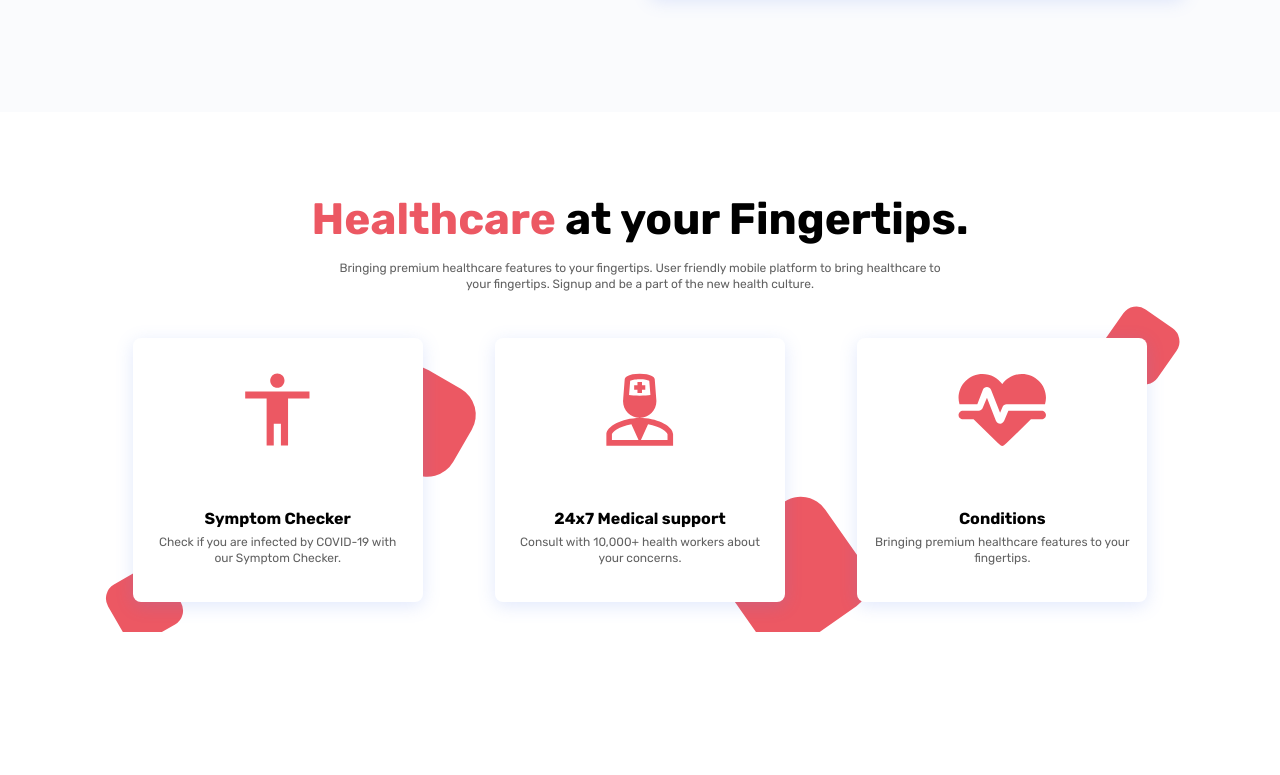
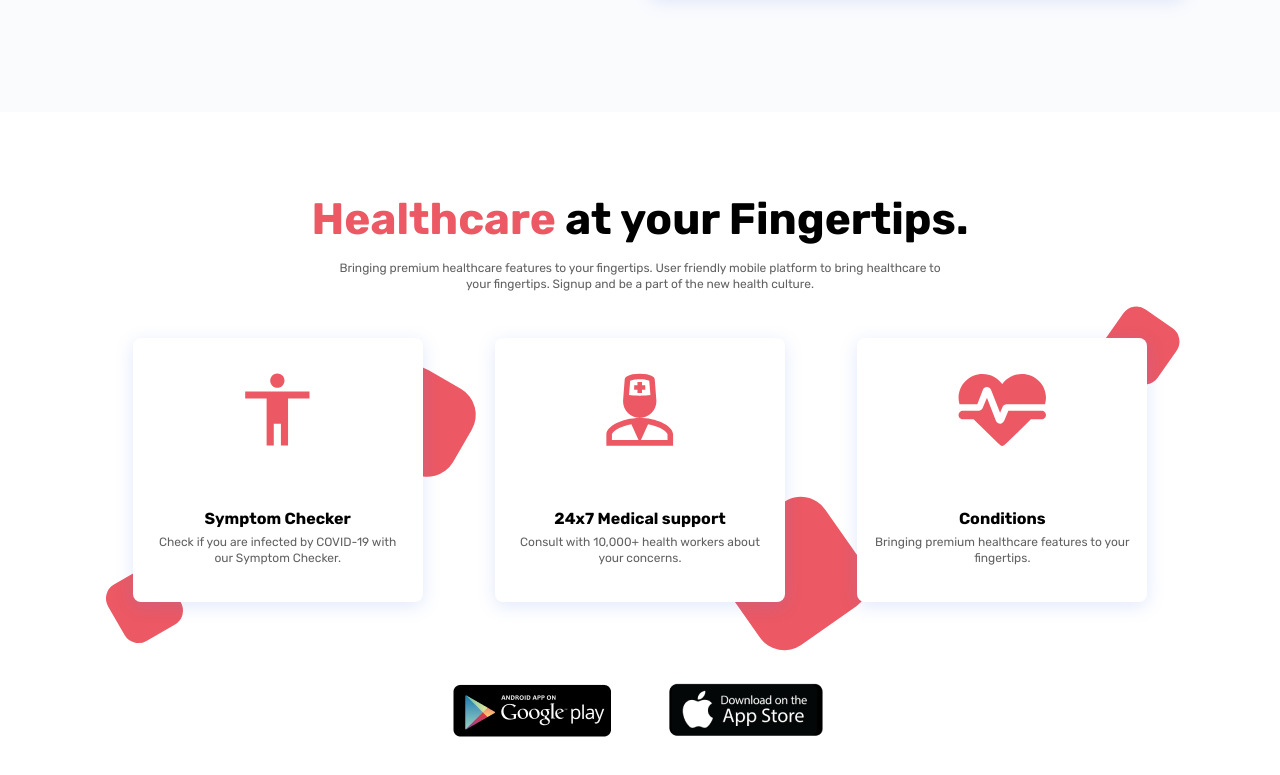
Before and after one commit to GeorgeBarker8/go-corona, a plain HTML site: page index.html in a window 1280 px wide. Shown: the part 2042-2817 px from the top of the page. Before the commit the page ends 2674 px from the top, so only its background shows below. Drawn offline with Linux system fonts and the light colour scheme.

Commit message:
update: added Footer

```diff
--- a/index.html
+++ b/index.html
@@ -171,7 +171,18 @@
                 </div>
             </section>
         </main>
-        <footer class="footer"></footer>
+        <footer class="footer">
+            <div class="footer__container">
+                <div class="footer__items">
+                    <a href="" class="footer__item">
+                        <img src="img/google-play.png" alt="Google play">
+                    </a>
+                    <a href="" class="footer__item">
+                        <img src="img/app-store.png" alt="Apple store">
+                    </a>
+                </div>
+            </div>
+        </footer>
     </div>
 </body>
 </html>
--- a/sass/style.sass
+++ b/sass/style.sass
@@ -618,3 +618,14 @@ body
         transform: rotate(35deg)
         background-color: #EC5863
         border-radius: 16px
+
+//!FOOTER======================================================//
+
+.footer
+    padding: 45px 0
+
+.footer__items
+    display: flex
+    gap: 50px
+    justify-content: center
+    align-items: center
```
Also changed, not shown: css/style.css, 1 other file.
